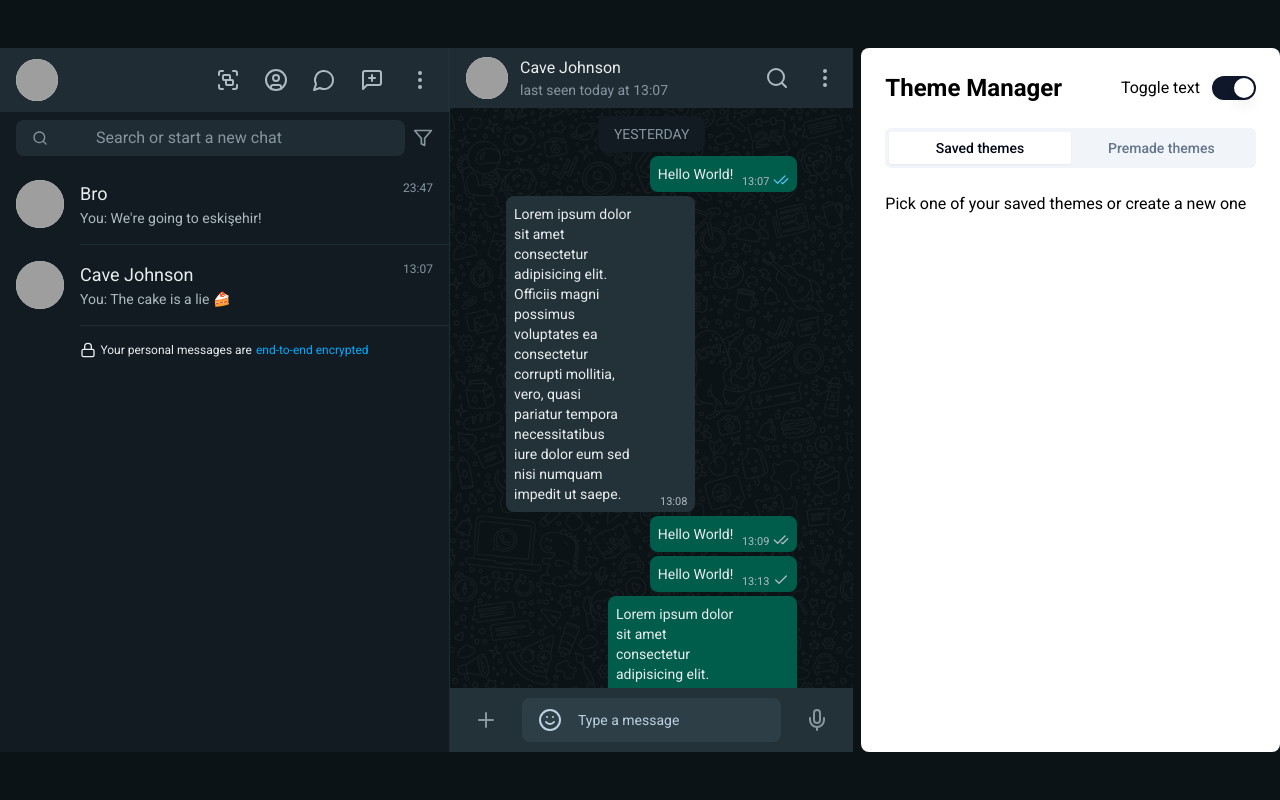
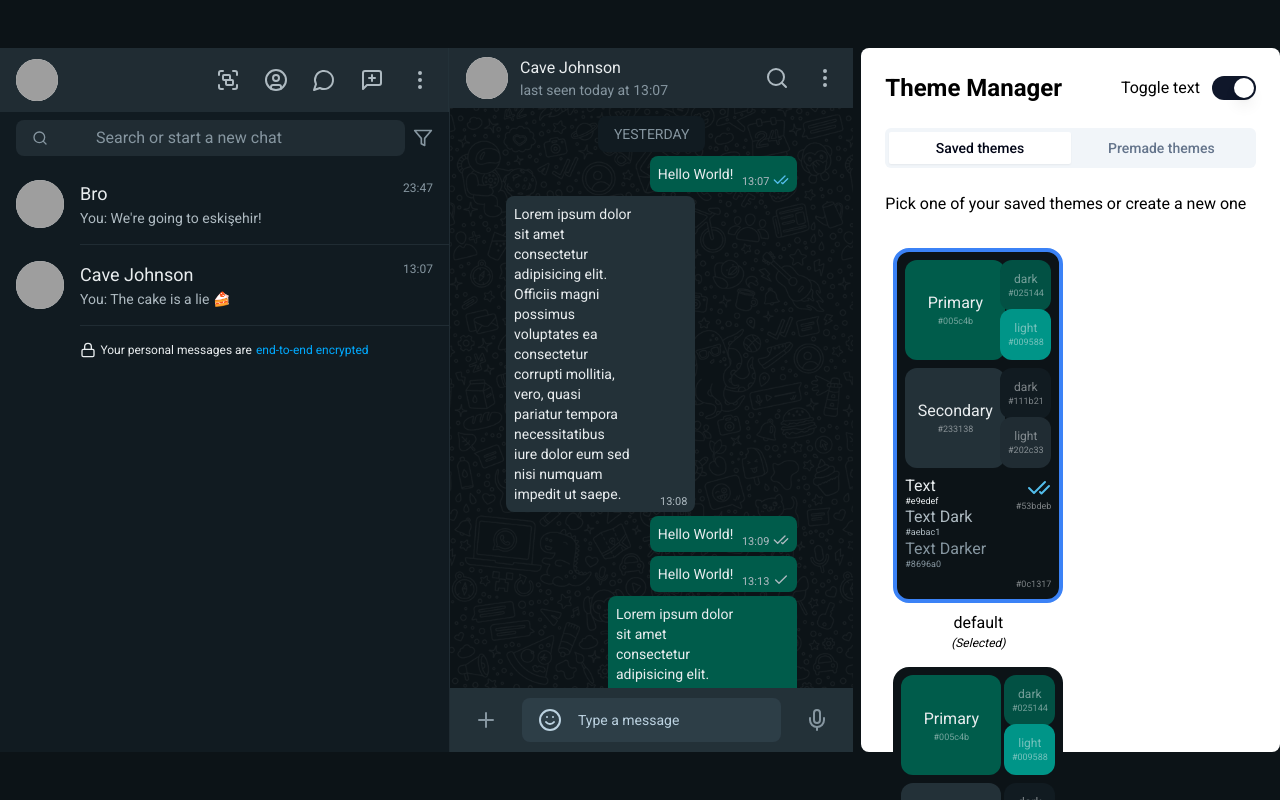
Before and after one commit to aziznal/custom-themes-nextjs, a Next.js app: page / in a window 1280 px wide. Both pictures are taken after a click on the switch 1234 px from the left and 88 px from the top of the page. Shown: the top 800 px of the page. Built offline with nearby package versions, Linux system fonts and the light colour scheme; grey boxes are pictures that could not be loaded.

Commit message:
add single theme preview component

```diff
--- /dev/null
+++ b/components/ThemePreview.tsx
@@ -0,0 +1,196 @@
+"use client";
+
+import { useThemeSwitcherStore } from "@/lib/theme-store";
+import { Theme } from "@/lib/types/theme";
+import { cn } from "@/lib/utils";
+import { CheckCheck } from "lucide-react";
+
+type ThemePreview = {
+  theme: Theme;
+  isSelected?: boolean;
+
+  onClick: () => void;
+  onDelete: () => void;
+};
+
+export function ThemePreview(props: ThemePreview) {
+  const { isTextEnabled } = useThemeSwitcherStore();
+
+  return (
+    <div className="hover:bg-slate-300 p-2 rounded-2xl transition-all">
+      <div
+        className={cn(
+          "flex flex-col items-center justify-center rounded-2xl p-2 w-[170px] gap-2 cursor-pointer",
+          props.isSelected && "border-[4px] border-blue-500"
+        )}
+        style={{
+          backgroundColor: props.theme.background,
+          color: props.theme.text,
+        }}
+      >
+        {/* Primary */}
+        <div className="relative w-full">
+          <div
+            className="w-[100px] aspect-square rounded-xl flex flex-col text-center items-center justify-center"
+            style={{ backgroundColor: props.theme.primary }}
+          >
+            {isTextEnabled && <span>Primary</span>}
+
+            {isTextEnabled && (
+              <span className="text-[9px] opacity-50">
+                {props.theme.primary}
+              </span>
+            )}
+          </div>
+
+          {/* Primary Dark */}
+          <div
+            className="absolute top-0 right-0 w-[51px] aspect-square rounded-xl flex flex-col text-center items-center justify-center"
+            style={{
+              backgroundColor: props.theme.primaryDark,
+            }}
+          >
+            {isTextEnabled && <span className="text-xs opacity-50">dark</span>}
+
+            {isTextEnabled && (
+              <span className="text-[9px] opacity-50">
+                {props.theme.primaryDark}
+              </span>
+            )}
+          </div>
+
+          {/* Primary Light*/}
+          <div
+            className="absolute bottom-0 right-0 w-[51px] aspect-square rounded-xl flex flex-col text-center items-center justify-center"
+            style={{
+              backgroundColor: props.theme.primaryLight,
+            }}
+          >
+            {isTextEnabled && <span className="text-xs opacity-50">light</span>}
+
+            {isTextEnabled && (
+              <span className="text-[9px] opacity-50">
+                {props.theme.primaryLight}
+              </span>
+            )}
+          </div>
+        </div>
+
+        {/* Secondary */}
+        <div className="relative w-full">
+          <div
+            className="w-[100px] aspect-square rounded-xl flex flex-col text-center items-center justify-center"
+            style={{ backgroundColor: props.theme.secondary }}
+          >
+            {isTextEnabled && <span>Secondary</span>}
+
+            {isTextEnabled && (
+              <span className="text-[9px] opacity-50">
+                {props.theme.secondary}
+              </span>
+            )}
+          </div>
+
+          {/* Secondary Dark */}
+          <div
+            className="absolute top-0 right-0 w-[51px] aspect-square rounded-xl flex flex-col text-center items-center justify-center"
+            style={{
+              backgroundColor: props.theme.secondaryDark,
+            }}
+          >
+            {isTextEnabled && <span className="text-xs opacity-50">dark</span>}
+
+            {isTextEnabled && (
+              <span className="text-[9px] opacity-50">
+                {props.theme.secondaryDark}
+              </span>
+            )}
+          </div>
+
+          {/* Secondary Light*/}
+          <div
+            className="absolute bottom-0 right-0 w-[51px] aspect-square rounded-xl flex flex-col text-center items-center justify-center"
+            style={{
+              backgroundColor: props.theme.secondaryLight,
+            }}
+          >
+            {isTextEnabled && <span className="text-xs opacity-50">light</span>}
+
+            {isTextEnabled && (
+              <span className="text-[9px] opacity-50">
+                {props.theme.secondaryLight}
+              </span>
+            )}
+          </div>
+        </div>
+
+        <div className="flex justify-between w-full">
+          {/* Text Colors */}
+          <div className="flex flex-col leading-tight">
+            <div className="flex flex-col">
+              <span style={{ color: props.theme.text }}>Text</span>
+
+              {isTextEnabled && (
+                <span
+                  style={{ color: props.theme.text }}
+                  className="text-[9px]"
+                >
+                  {props.theme.text}
+                </span>
+              )}
+            </div>
+
+            <div className="flex flex-col">
+              <span style={{ color: props.theme.textDark }}>Text Dark</span>
+
+              {isTextEnabled && (
+                <span
+                  className="text-[9px]"
+                  style={{ color: props.theme.textDark }}
+                >
+                  {props.theme.textDark}
+                </span>
+              )}
+            </div>
+
+            <div className="flex flex-col">
+              <span style={{ color: props.theme.textDarker }}>Text Darker</span>
+
+              {isTextEnabled && (
+                <span
+                  className="text-[9px]"
+                  style={{ color: props.theme.textDarker }}
+                >
+                  {props.theme.textDarker}
+                </span>
+              )}
+            </div>
+          </div>
+
+          {/* Message Read */}
+          <div className="flex flex-col items-end">
+            <CheckCheck color={props.theme.messageRead} />
+
+            {isTextEnabled && (
+              <span className="text-[9px] opacity-50">
+                {props.theme.messageRead}
+              </span>
+            )}
+          </div>
+        </div>
+
+        {isTextEnabled && (
+          <div className="self-end text-[9px] opacity-50">
+            {props.theme.background}
+          </div>
+        )}
+      </div>
+
+      <div className="mt-2 flex flex-col items-center justify-center text-center">
+        <span>{props.theme.name}</span>
+
+        {props.isSelected && <span className="italic text-xs">(Selected)</span>}
+      </div>
+    </div>
+  );
+}
--- a/components/ThemeSwitcher.tsx
+++ b/components/ThemeSwitcher.tsx
@@ -5,6 +5,8 @@ import { Switch } from "./ui/switch";
 import { useThemeSwitcherStore } from "@/lib/theme-store";
 import { Tabs, TabsContent, TabsList, TabsTrigger } from "./ui/tabs";
 import { useEffect, useState } from "react";
+import { ThemePreview } from "./ThemePreview";
+import { premadeThemes } from "@/lib/premade-themes";
 
 const ThemeSwitcher = () => {
   const { setTheme, currentTheme } = useThemeContext();
@@ -44,13 +46,53 @@ const ThemeSwitcher = () => {
           <TabsTrigger className="w-full" value="saved-themes">
             Saved themes
           </TabsTrigger>
+
           <TabsTrigger className="w-full" value="premade-themes">
             Premade themes
           </TabsTrigger>
         </TabsList>
 
         <TabsContent value="saved-themes" className="mt-6">
-          Pick one of your saved themes or create a new one
+          <span>Pick one of your saved themes or create a new one</span>
+
+          <div className="flex flex-wrap overflow-y-auto mt-6">
+            <ThemePreview
+              theme={{ ...premadeThemes.default }}
+              onClick={() => {}}
+              onDelete={() => {}}
+              isSelected
+            />
+
+            <ThemePreview
+              theme={{ ...premadeThemes.default }}
+              onClick={() => {}}
+              onDelete={() => {}}
+            />
+
+            <ThemePreview
+              theme={{ ...premadeThemes.default }}
+              onClick={() => {}}
+              onDelete={() => {}}
+            />
+
+            <ThemePreview
+              theme={{ ...premadeThemes.default }}
+              onClick={() => {}}
+              onDelete={() => {}}
+            />
+
+            <ThemePreview
+              theme={{ ...premadeThemes.default }}
+              onClick={() => {}}
+              onDelete={() => {}}
+            />
+
+            <ThemePreview
+              theme={{ ...premadeThemes.default }}
+              onClick={() => {}}
+              onDelete={() => {}}
+            />
+          </div>
         </TabsContent>
 
         <TabsContent value="premade-themes" className="mt-6">
```
